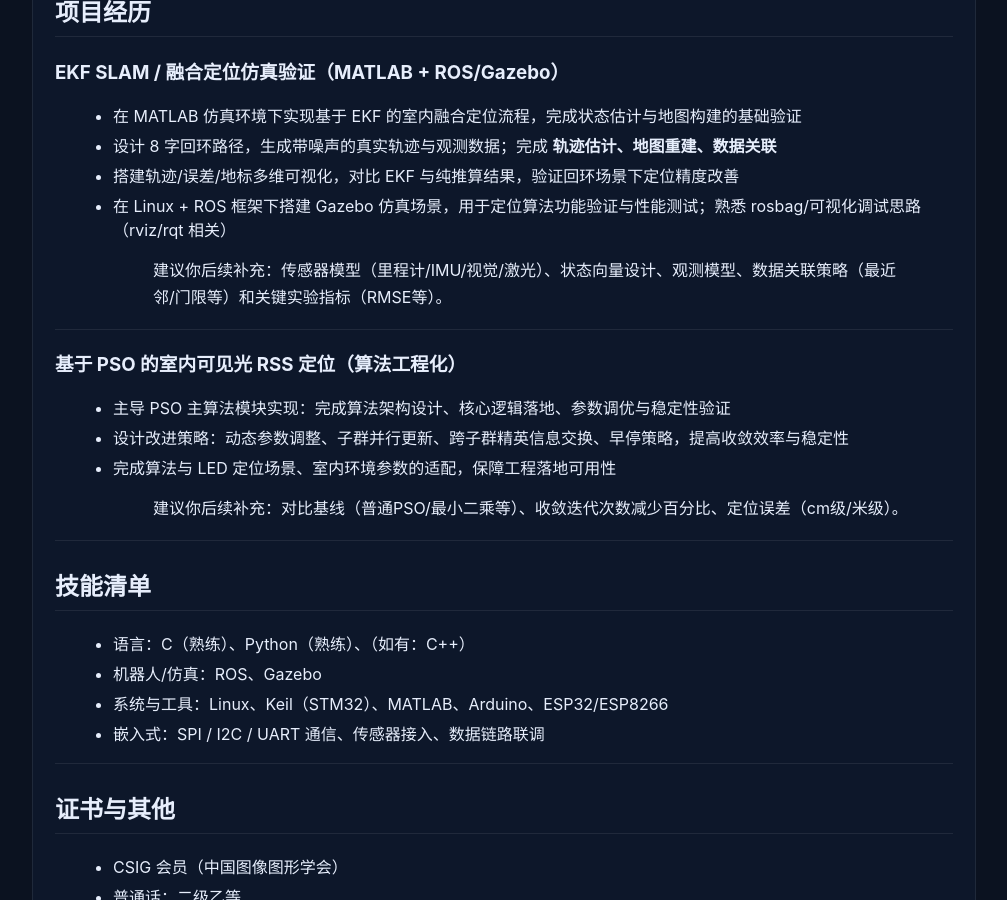
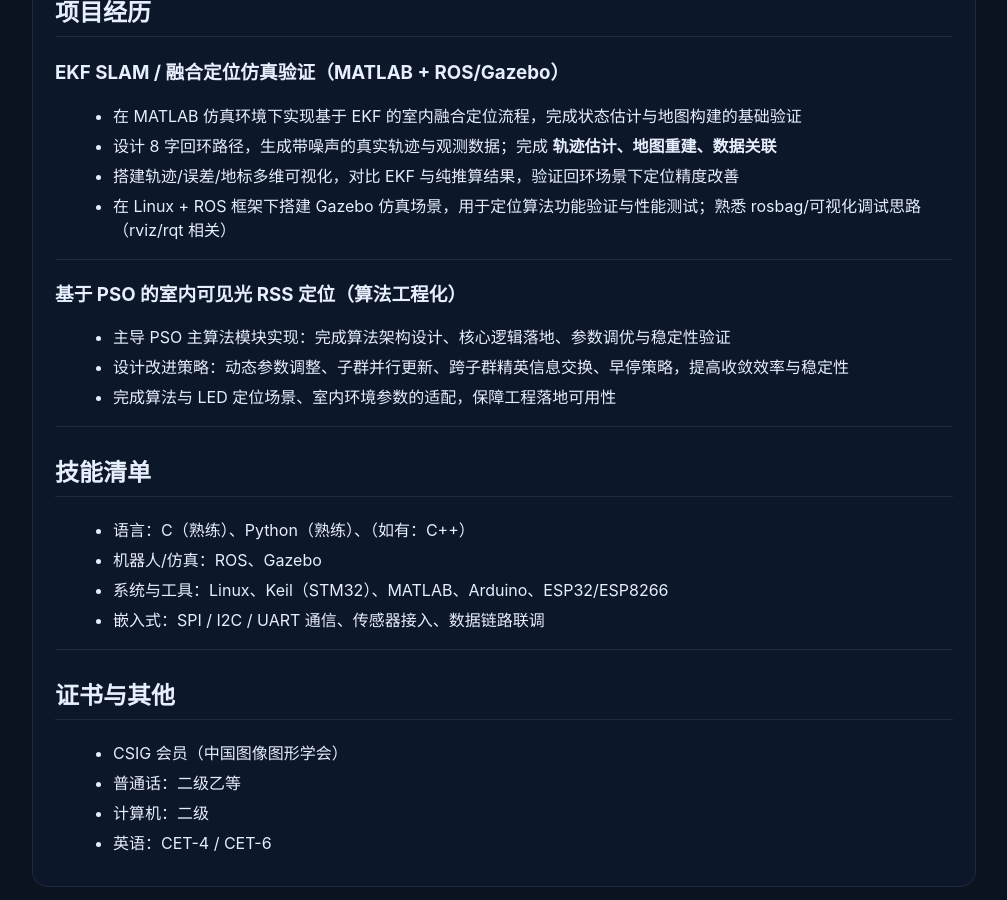
Before and after one commit to yydsjie/yydsjie.github.io, a Jekyll site: the page built from index.md, in a window 1280 px wide and 900 px high, scrolled down 1251 px. Shown: the whole window, without its empty margins (136-1143 px from the left). Built offline with Jekyll 4.4.1, drawn with Linux system fonts in a browser that asks for light colours; some of the changed text lies outside the part shown.

Commit message:
Update index.md

```diff
--- a/index.md
+++ b/index.md
@@ -7,7 +7,7 @@
 
 - 城市：西安
 - 邮箱：1611124451@qq.com
-- 电话：15291587355（建议投递版保留；公开网页可改为“私信获取”）
+- 电话：私信获取
 - GitHub：https://github.com/yydsjie
 
 ---
@@ -44,7 +44,6 @@
 - 设计 8 字回环路径，生成带噪声的真实轨迹与观测数据；完成 **轨迹估计、地图重建、数据关联**
 - 搭建轨迹/误差/地标多维可视化，对比 EKF 与纯推算结果，验证回环场景下定位精度改善
 - 在 Linux + ROS 框架下搭建 Gazebo 仿真场景，用于定位算法功能验证与性能测试；熟悉 rosbag/可视化调试思路（rviz/rqt 相关）
-> 建议你后续补充：传感器模型（里程计/IMU/视觉/激光）、状态向量设计、观测模型、数据关联策略（最近邻/门限等）和关键实验指标（RMSE等）。
 
 ---
 
@@ -52,7 +51,7 @@
 - 主导 PSO 主算法模块实现：完成算法架构设计、核心逻辑落地、参数调优与稳定性验证
 - 设计改进策略：动态参数调整、子群并行更新、跨子群精英信息交换、早停策略，提高收敛效率与稳定性
 - 完成算法与 LED 定位场景、室内环境参数的适配，保障工程落地可用性
-> 建议你后续补充：对比基线（普通PSO/最小二乘等）、收敛迭代次数减少百分比、定位误差（cm级/米级）。
+
 
 ---
 
```
